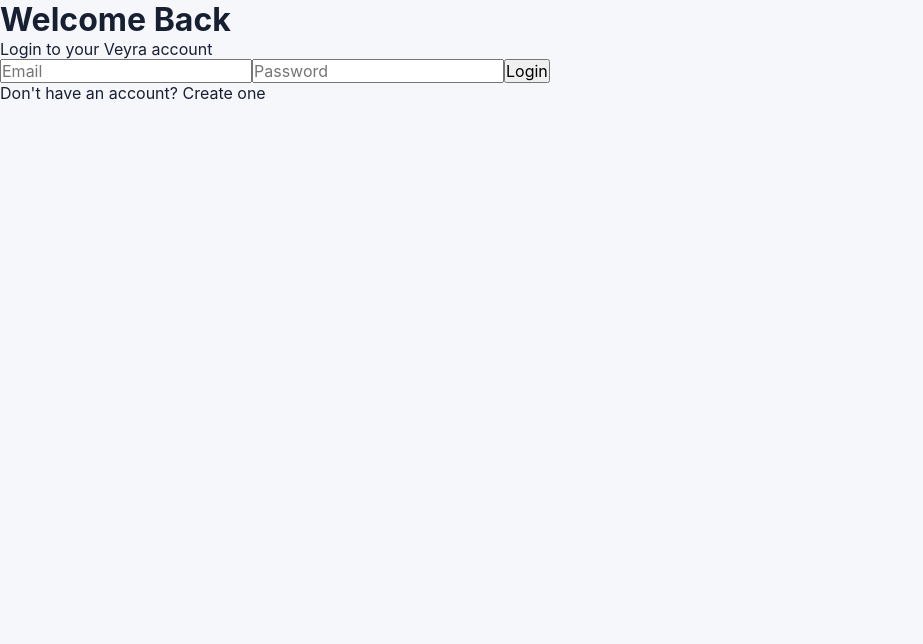
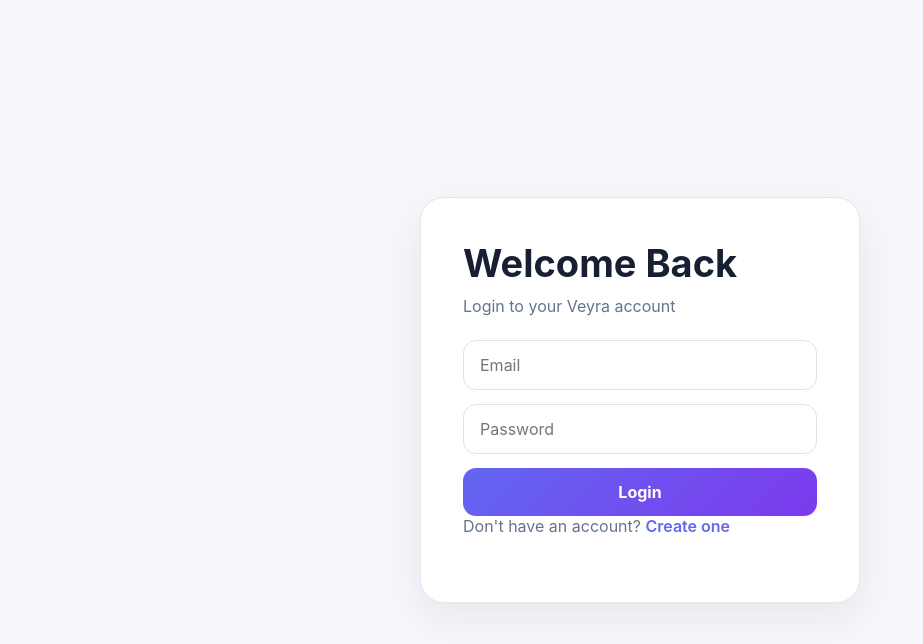
Before and after one commit to Vibhor-21-Sharma/veyra, a React app in the folder frontend/: page /#/login in a window 1280 px wide. Shown: the top 644 px of the page, without its empty margins (0-923 px from the left). Built offline with nearby package versions, Linux system fonts and the light colour scheme; the HTML template or start-up script is replaced by a standard one.

Commit message:
Add auth page styling

```diff
--- a/frontend/src/App.css
+++ b/frontend/src/App.css
@@ -1235,3 +1235,62 @@ a {
     text-align: center;
   }
 }
+/* AUTH PAGES */
+
+.auth-page {
+  min-height: 100vh;
+  display: flex;
+  align-items: center;
+  justify-content: center;
+  padding: 30px 20px;
+  background: #f6f7fb;
+}
+
+.auth-card {
+  width: min(440px, 100%);
+  padding: 42px;
+  background: #ffffff;
+  border: 1px solid #e5e7eb;
+  border-radius: 24px;
+  box-shadow: 0 15px 40px rgba(15, 23, 42, 0.07);
+}
+
+.auth-card h1 {
+  font-size: 38px;
+  color: #172033;
+  margin-bottom: 10px;
+}
+
+.auth-card > p {
+  color: #64748b;
+  margin-bottom: 24px;
+}
+
+.auth-card form {
+  display: flex;
+  flex-direction: column;
+  gap: 14px;
+}
+
+.auth-card input {
+  width: 100%;
+  padding: 14px 16px;
+  border: 1px solid #dfe3eb;
+  border-radius: 13px;
+  outline: none;
+}
+
+.auth-card button {
+  width: 100%;
+  padding: 14px;
+  border: none;
+  border-radius: 13px;
+  background: linear-gradient(135deg, #6366f1, #7c3aed);
+  color: white;
+  font-weight: 700;
+}
+
+.auth-card a {
+  color: #6366f1;
+  font-weight: 600;
+}
```
